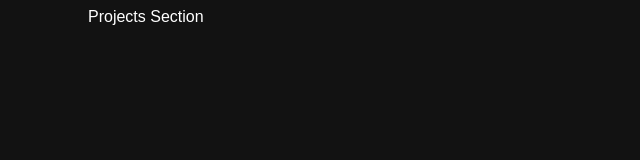
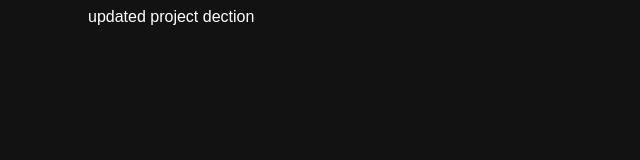
Before and after one commit to magesh2409/Portfolio, a Vue app: page /projects in a window 1280 px wide. Shown: the top 160 px of the page, without its empty margins (0-640 px from the left). Built offline with nearby package versions, Linux system fonts and the light colour scheme.

Commit message:
initial COmmit

```diff
--- a/src/views/Projects.vue
+++ b/src/views/Projects.vue
@@ -1,6 +1,6 @@
 <template>
     <div>
-        Projects Section
+        updated project dection
     </div>
 </template>
 
```
